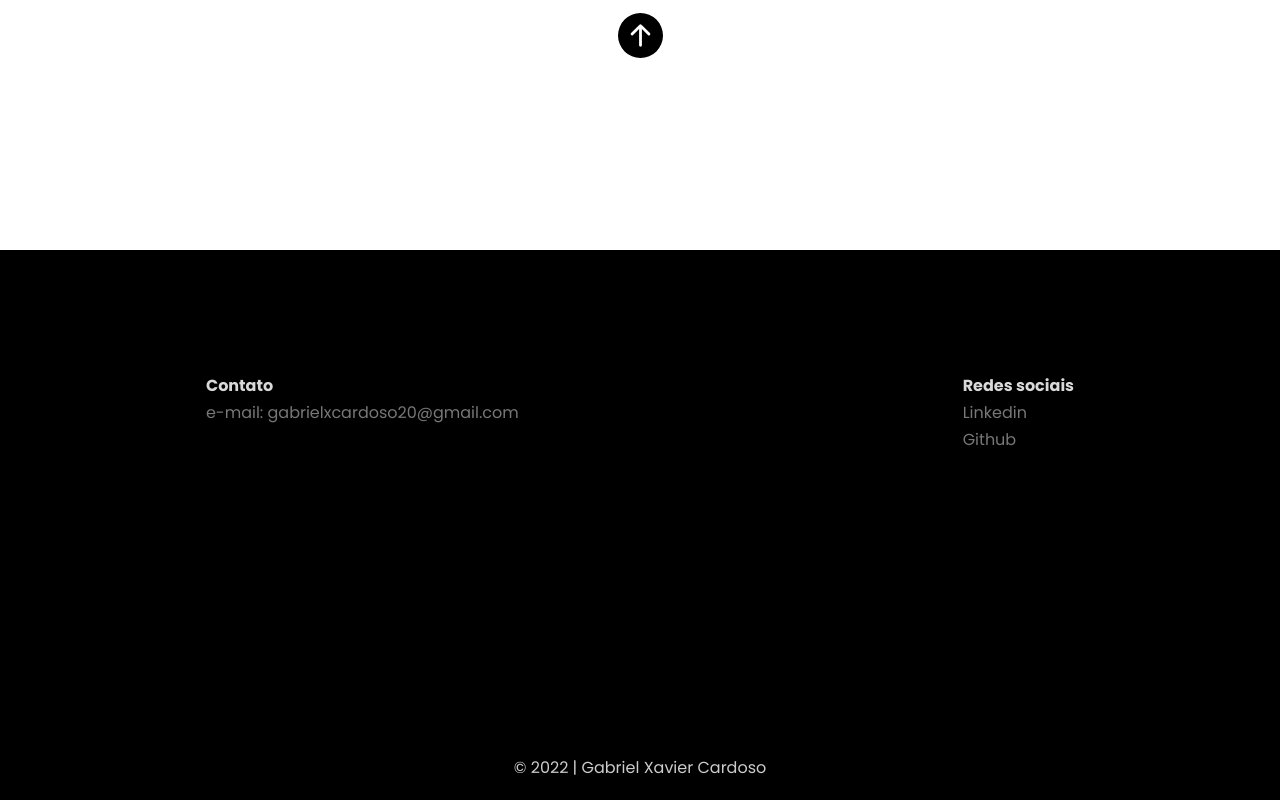
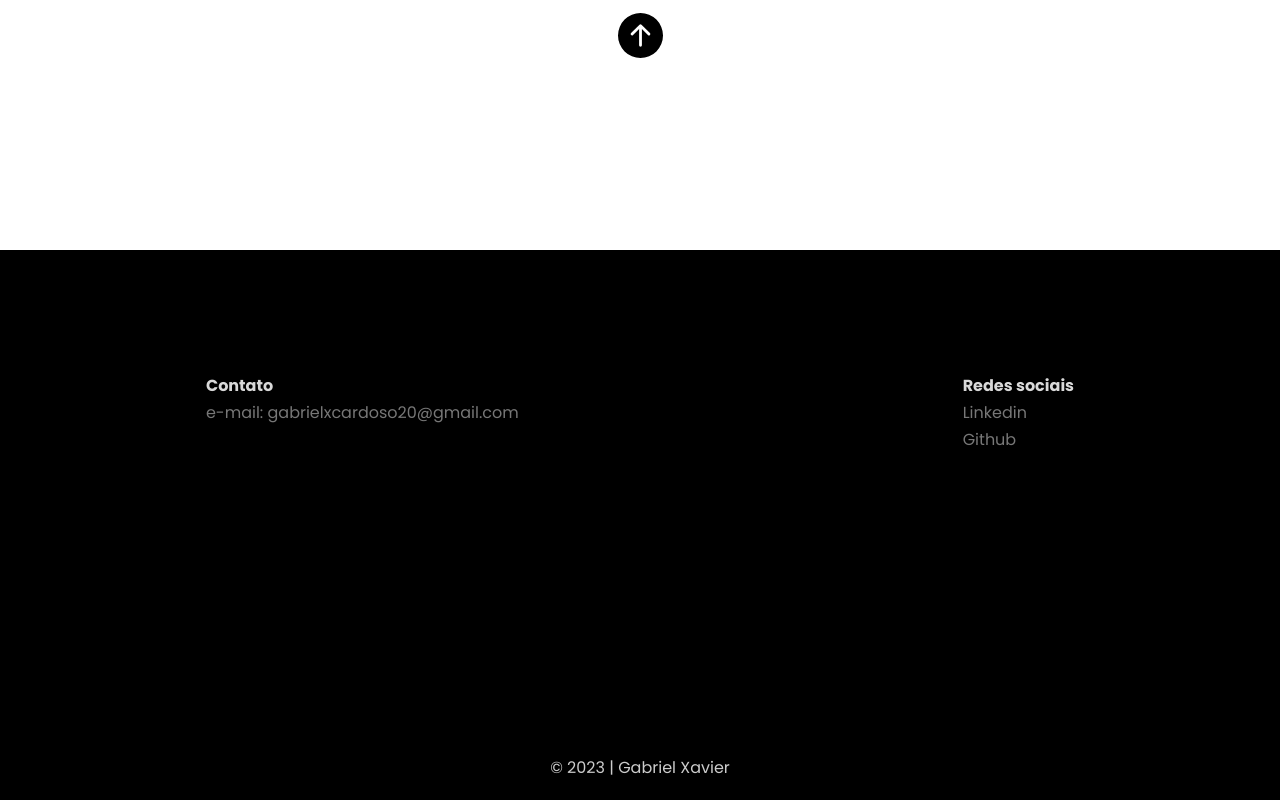
Before and after one commit to manigoldTLC/portfolio, a React (Create React App) app: page / in a window 1280 px wide. Shown: the part 3374-4174 px from the top of the page. Built offline with nearby package versions, Linux system fonts and the light colour scheme.

Commit message:
Update index.tsx

```diff
--- a/src/components/Footer/index.tsx
+++ b/src/components/Footer/index.tsx
@@ -17,7 +17,7 @@ const Footer = () => {
                 </li>
             </ul>
 
-            <span className={styles.footer__span}>&copy; 2022 | Gabriel Xavier Cardoso</span>
+            <span className={styles.footer__span}>&copy; 2023 | Gabriel Xavier</span>
         </footer>
     )
 }
```
